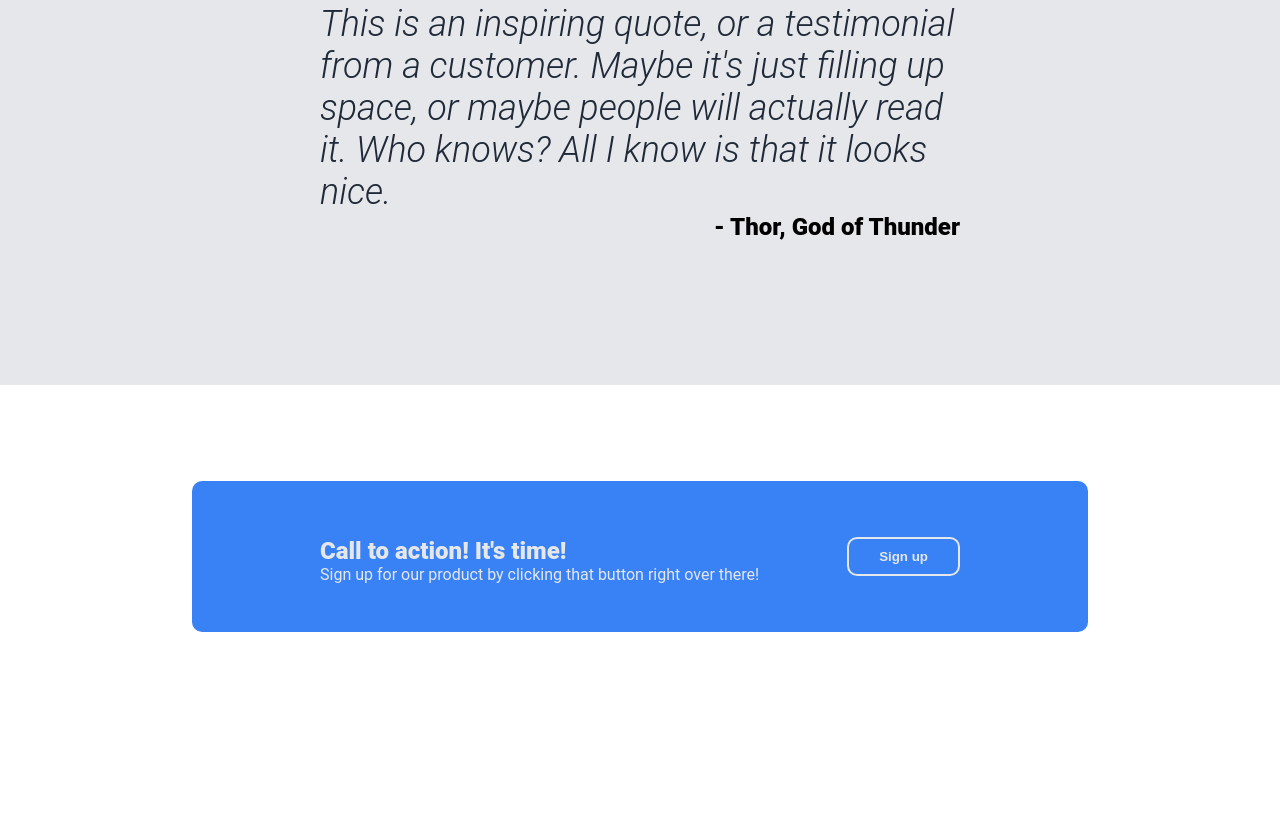
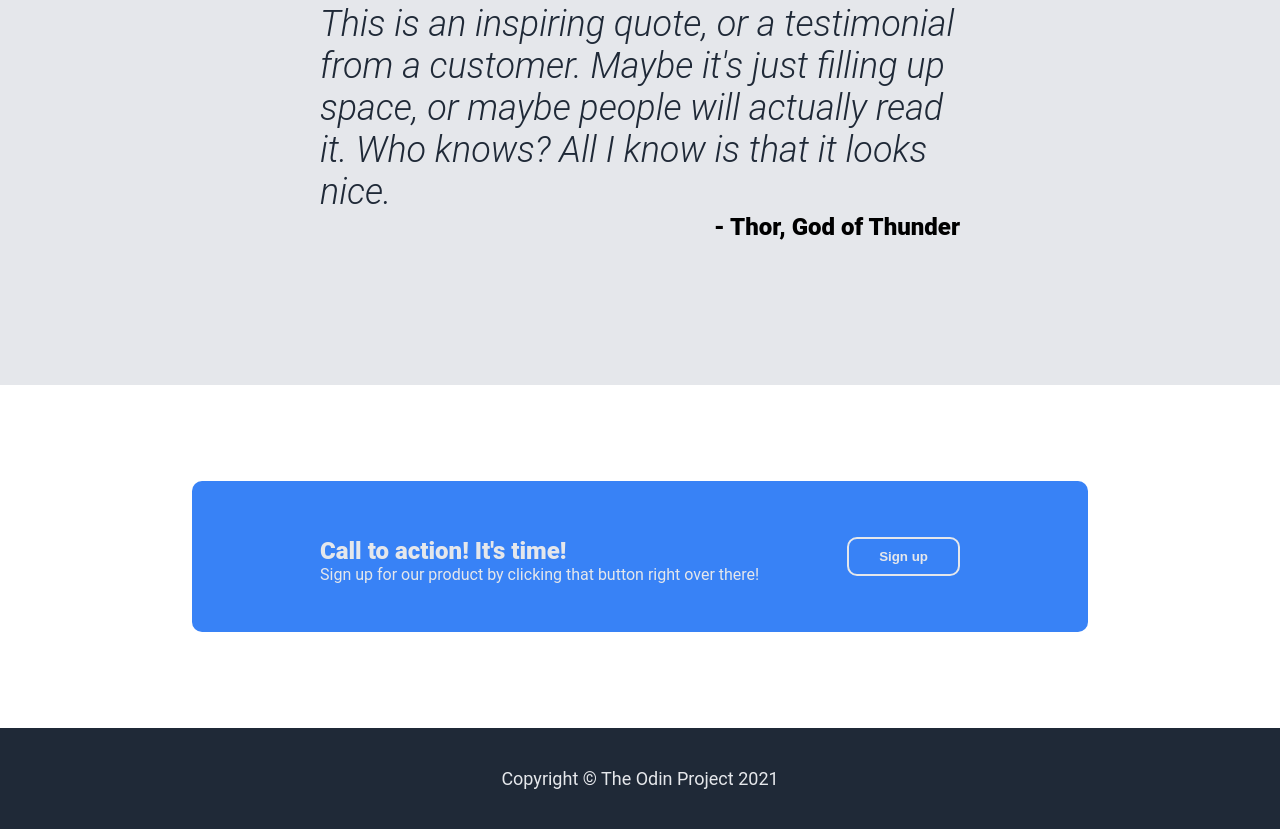
Before and after one commit to MonoDG/landing-page, a plain HTML site: page index.html in a window 1280 px wide. Shown: the part 1238-2067 px from the top of the page. Before the commit the page ends 1966 px from the top, so only its background shows below. Drawn offline with Linux system fonts and the light colour scheme.

Commit message:
Add footer section

```diff
--- a/css/style.css
+++ b/css/style.css
@@ -6,7 +6,7 @@ body {
     padding: 0;
 }
 
-.header, .footer {
+.header {
     padding: 0 20vw;
 }
 
@@ -167,3 +167,10 @@ button:hover {
     color: #e5e7eb;
     border: 2px solid #e5e7eb;
 }
+
+.footer {
+    padding: 5vh 0;
+    background-color: #1f2937;
+    color: #e5e7eb;
+    text-align: center;
+}
--- a/index.html
+++ b/index.html
@@ -61,6 +61,6 @@
             <button class="banner-button">Sign up</button>
         </div>
     </div>
-    <!-- <div class="footer"></div> -->
+    <div class="footer hero-secondary-text">Copyright © The Odin Project 2021</div>
 </body>
 </html>
```
